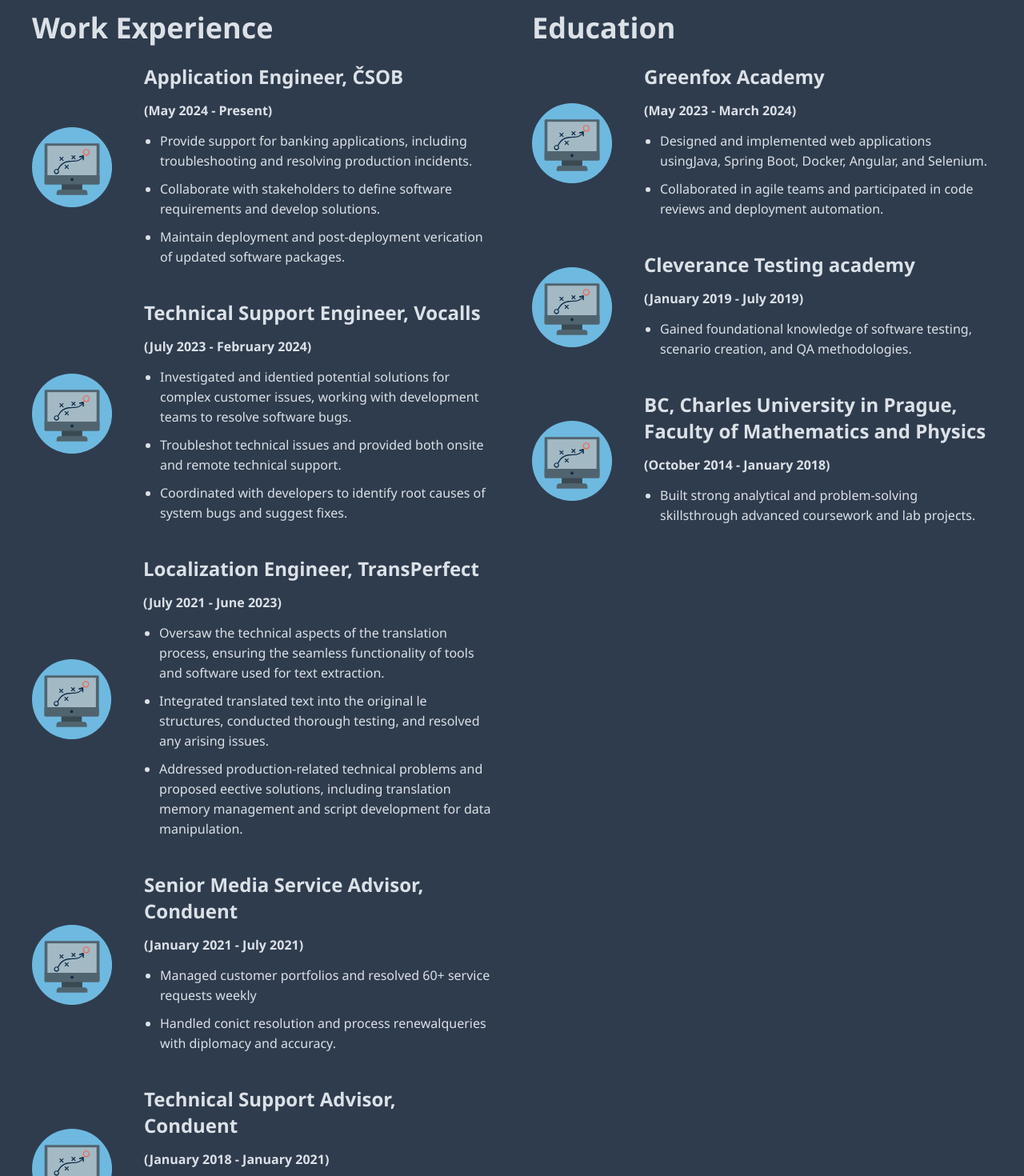
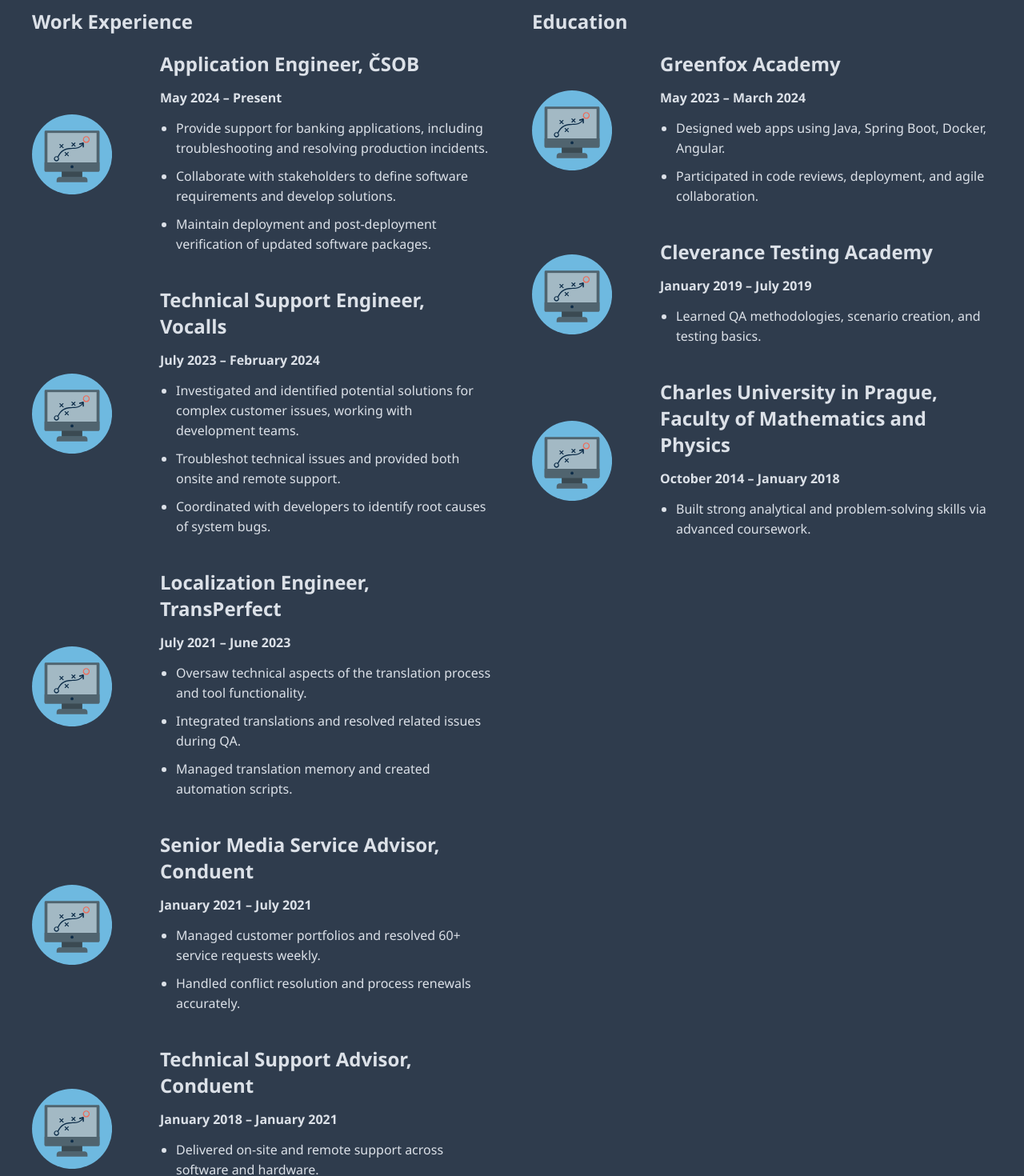
Before and after one commit to IlyaIbragimov/my-cv, a React (Vite) app: page / in a window 1280 px wide. Shown: the part 1260-2730 px from the top of the page at 80% size. Built offline with nearby package versions, Linux system fonts and the light colour scheme.

Commit message:
refactor WorkExperience.tsx

```diff
--- /dev/null
+++ b/src/components/ExperienceItem.tsx
@@ -0,0 +1,36 @@
+import React from 'react';
+
+interface ExperienceItemProps {
+    title: string;
+    date: string;
+    logo: string;
+    points: string[];
+    link?: string;
+}
+
+const ExperienceItem: React.FC<ExperienceItemProps> = ({ title, date, logo, points, link }) => {
+    return (
+        <div className='content-block fade-in'>
+            <div className='block-image'>
+                {link ? (
+                    <a href={link} target='_blank' rel='noopener noreferrer'>
+                        <img src={logo} alt='Company logo' />
+                    </a>
+                ) : (
+                    <img src={logo} alt='Company logo' />
+                )}
+            </div>
+            <div className='block-info'>
+                <h2 className='info-title'>{title}</h2>
+                <h4 className='info-subtitle'>{date}</h4>
+                <ul className='info-text-list'>
+                    {points.map((point, index) => (
+                        <li key={index}>{point}</li>
+                    ))}
+                </ul>
+            </div>
+        </div>
+    );
+};
+
+export default ExperienceItem;
--- a/src/components/WorkExperience.css
+++ b/src/components/WorkExperience.css
@@ -1,5 +1,18 @@
 .experience-section{
     margin: 0 0 20px 0;
+    animation: fadeInUp 1s ease;
+}
+
+@keyframes fadeIn {
+  to {
+    opacity: 1;
+    transform: translateY(0);
+  }
+
+  from {
+    opacity: 0;
+    transform: translateY(20px);
+  }
 }
 
 .experience-wrapper {
@@ -29,10 +42,13 @@
 .block-image {
     max-width: 100px;
     align-content: center;
+    margin-right: 20px;
+    flex-shrink: 0;
 }
 
 .block-image img {
     width: 100%;
+    object-fit: contain;
 }
 
 .block-info {
@@ -48,19 +64,14 @@
     margin: 0 0 15px 0;
 }
 
-.info-text {
+.info-text-list {
     padding: 0 0 0 20px;
-}
-
-.info-text-list {
-
 }
 
 .info-text-list li {
     margin: 0 0 10px 0;
     line-height: 25px;
 }
-
 
 
 /*Mobile*/
--- a/src/components/WorkExperience.tsx
+++ b/src/components/WorkExperience.tsx
@@ -1,183 +1,101 @@
 import React from 'react';
 import './WorkExperience.css';
-import logo from '../assets/logo.svg'
-
-
-
+import ExperienceItem from './ExperienceItem';
+import logo from '../assets/logo.svg';
 
 const WorkExperience: React.FC = () => {
+  return (
+    <section className="experience-section" id="experience">
+      <div className="experience-wrapper">
+        <div className="experience-content">
+          <h1 className="experience-title">Work Experience</h1>
 
-    return (
-        <>
-        <section className='experience-section'>
-            <div className='experience-wrapper'>
-                <div className='experience-content'>
-                    <div className='experience-title'>
-                        <h1>Work Experience</h1>
-                    </div>
-                    <div className='content-block'>
-                        <div className='block-image'>
-                            <a href='https://www.csob.cz'><img src={logo}/></a>
-                        </div>
-                        <div className='block-info'>
-                            <div className='info-title'>
-                                <h2>Application Engineer, ČSOB</h2>
-                            </div>
-                            <div className='info-subtitle'>
-                                <h4>(May 2024 - Present)</h4>
-                            </div>
-                            <div className='info-text'>
-                                <ul className='info-text-list'>
-                                    <li>Provide support for banking applications, including troubleshooting and resolving production incidents.</li>
-                                    <li>Collaborate with stakeholders to define software requirements and develop solutions.</li>
-                                    <li>Maintain deployment and post-deployment verication of updated software packages.</li>
-                                </ul>
-                            </div>
-                        </div>
-                    </div>
-                    <div className='content-block'>
-                        <div className='block-image'>
-                            <img src={logo}/>
-                        </div>
-                        <div className='block-info'>
-                            <div className='info-title'>
-                                <h2>Technical Support Engineer, Vocalls</h2>
-                            </div>
-                            <div className='info-subtitle'>
-                                <h4>(July 2023 - February 2024)</h4>
-                            </div>
-                            <div className='info-text'>
-                                <ul className='info-text-list'>
-                                    <li>Investigated and identied potential solutions for complex customer issues, working with development teams to resolve software bugs.</li>
-                                    <li>Troubleshot technical issues and provided both onsite and remote technical support.</li>
-                                    <li>Coordinated with developers to identify root causes of system bugs and suggest fixes.</li>
-                                </ul>
-                            </div>
-                        </div>
-                    </div>
-                    <div className='content-block'>
-                        <div className='block-image'>
-                            <img src={logo}/>
-                        </div>
-                        <div className='block-info'>
-                            <div className='info-title'>
-                                <h2>Localization Engineer, TransPerfect</h2>
-                            </div>
-                            <div className='info-subtitle'>
-                                <h4>(July 2021 - June 2023)</h4>
-                            </div>
-                            <div className='info-text'>
-                                <ul className='info-text-list'>
-                                    <li>Oversaw the technical aspects of the translation process, ensuring the seamless functionality of tools and software used for text extraction.</li>
-                                    <li>Integrated translated text into the original le structures, conducted thorough testing, and resolved any arising issues.</li>
-                                    <li>Addressed production-related technical problems and proposed eective solutions, including translation memory management and script development for data manipulation.</li>
-                                </ul>
-                            </div>
-                        </div>
-                    </div>
-                    <div className='content-block'>
-                        <div className='block-image'>
-                            <img src={logo}/>
-                        </div>
-                        <div className='block-info'>
-                            <div className='info-title'>
-                                <h2>Senior Media Service Advisor, Conduent</h2>
-                            </div>
-                            <div className='info-subtitle'>
-                                <h4>(January 2021 - July 2021)</h4>
-                            </div>
-                            <div className='info-text'>
-                                <ul className='info-text-list'>
-                                    <li>Managed customer portfolios and resolved 60+ service requests weekly</li>
-                                    <li>Handled conict resolution and process renewalqueries with diplomacy and accuracy.</li>
-                                </ul>
-                            </div>
-                        </div>
-                    </div>
-                    <div className='content-block'>
-                        <div className='block-image'>
-                            <img src={logo}/>
-                        </div>
-                        <div className='block-info'>
-                            <div className='info-title'>
-                                <h2>Technical Support Advisor, Conduent</h2>
-                            </div>
-                            <div className='info-subtitle'>
-                                <h4>(January 2018 - January 2021)</h4>
-                            </div>
-                            <div className='info-text'>
-                                <ul className='info-text-list'>
-                                    <li>Delivered on-site and remote support across softwareand hardware issues</li>
-                                    <li>Consistently exceeded quality assurance metrics</li>
-                                </ul>
-                            </div>
-                        </div>
-                    </div>
-                </div>
-                <div className='experience-content'>
-                    <div className='experience-title'>
-                        <h1>Education</h1>
-                    </div>
-                    <div className='content-block'>
-                        <div className='block-image'>
-                            <a href='https://www.csob.cz'><img src={logo}/></a>
-                        </div>
-                        <div className='block-info'>
-                            <div className='info-title'>
-                                <h2>Greenfox Academy</h2>
-                            </div>
-                            <div className='info-subtitle'>
-                                <h4>(May 2023 - March 2024)</h4>
-                            </div>
-                            <div className='info-text'>
-                                <ul className='info-text-list'>
-                                    <li>Designed and implemented web applications usingJava, Spring Boot, Docker, Angular, and Selenium.</li>
-                                    <li>Collaborated in agile teams and participated in code reviews and deployment automation.</li>
-                                </ul>
-                            </div>
-                        </div>
-                    </div>
-                    <div className='content-block'>
-                        <div className='block-image'>
-                            <img src={logo}/>
-                        </div>
-                        <div className='block-info'>
-                            <div className='info-title'>
-                                <h2>Cleverance Testing academy</h2>
-                            </div>
-                            <div className='info-subtitle'>
-                                <h4>(January 2019 - July 2019)</h4>
-                            </div>
-                            <div className='info-text'>
-                                <ul className='info-text-list'>
-                                    <li>Gained foundational knowledge of software testing, scenario creation, and QA methodologies.</li>
-                                </ul>
-                            </div>
-                        </div>
-                    </div>
-                    <div className='content-block'>
-                        <div className='block-image'>
-                            <img src={logo}/>
-                        </div>
-                        <div className='block-info'>
-                            <div className='info-title'>
-                                <h2>BC, Charles University in Prague, Faculty of Mathematics and Physics</h2>
-                            </div>
-                            <div className='info-subtitle'>
-                                <h4>(October 2014 - January 2018)</h4>
-                            </div>
-                            <div className='info-text'>
-                                <ul className='info-text-list'>
-                                    <li>Built strong analytical and problem-solving skillsthrough advanced coursework and lab projects.</li>
-                                </ul>
-                            </div>
-                        </div>
-                    </div>
-                </div>
-            </div>
-        </section>
-        </>
-    )
-}
+          <ExperienceItem
+            logo={logo}
+            title="Application Engineer, ČSOB"
+            date="May 2024 – Present"
+            points={[
+              'Provide support for banking applications, including troubleshooting and resolving production incidents.',
+              'Collaborate with stakeholders to define software requirements and develop solutions.',
+              'Maintain deployment and post-deployment verification of updated software packages.',
+            ]}
+            link="https://www.csob.cz"
+          />
 
-export default WorkExperience
+          <ExperienceItem
+            logo={logo}
+            title="Technical Support Engineer, Vocalls"
+            date="July 2023 – February 2024"
+            points={[
+              'Investigated and identified potential solutions for complex customer issues, working with development teams.',
+              'Troubleshot technical issues and provided both onsite and remote support.',
+              'Coordinated with developers to identify root causes of system bugs.',
+            ]}
+          />
+
+          <ExperienceItem
+            logo={logo}
+            title="Localization Engineer, TransPerfect"
+            date="July 2021 – June 2023"
+            points={[
+              'Oversaw technical aspects of the translation process and tool functionality.',
+              'Integrated translations and resolved related issues during QA.',
+              'Managed translation memory and created automation scripts.',
+            ]}
+          />
+
+          <ExperienceItem
+            logo={logo}
+            title="Senior Media Service Advisor, Conduent"
+            date="January 2021 – July 2021"
+            points={[
+              'Managed customer portfolios and resolved 60+ service requests weekly.',
+              'Handled conflict resolution and process renewals accurately.',
+            ]}
+          />
+
+          <ExperienceItem
+            logo={logo}
+            title="Technical Support Advisor, Conduent"
+            date="January 2018 – January 2021"
+            points={[
+              'Delivered on-site and remote support across software and hardware.',
+              'Consistently exceeded quality assurance metrics.',
+            ]}
+          />
+        </div>
+
+        {/* Education*/}
+        <div className="experience-content">
+          <h1 className="experience-title">Education</h1>
+
+          <ExperienceItem
+            logo={logo}
+            title="Greenfox Academy"
+            date="May 2023 – March 2024"
+            points={[
+              'Designed web apps using Java, Spring Boot, Docker, Angular.',
+              'Participated in code reviews, deployment, and agile collaboration.',
+            ]}
+          />
+
+          <ExperienceItem
+            logo={logo}
+            title="Cleverance Testing Academy"
+            date="January 2019 – July 2019"
+            points={['Learned QA methodologies, scenario creation, and testing basics.']}
+          />
+
+          <ExperienceItem
+            logo={logo}
+            title="Charles University in Prague, Faculty of Mathematics and Physics"
+            date="October 2014 – January 2018"
+            points={['Built strong analytical and problem-solving skills via advanced coursework.']}
+          />
+        </div>
+      </div>
+    </section>
+  );
+};
+
+export default WorkExperience;
```
